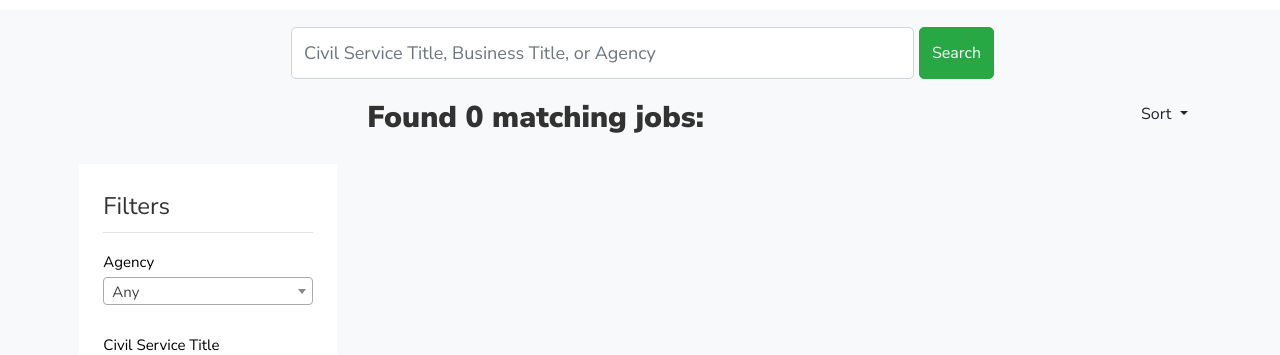
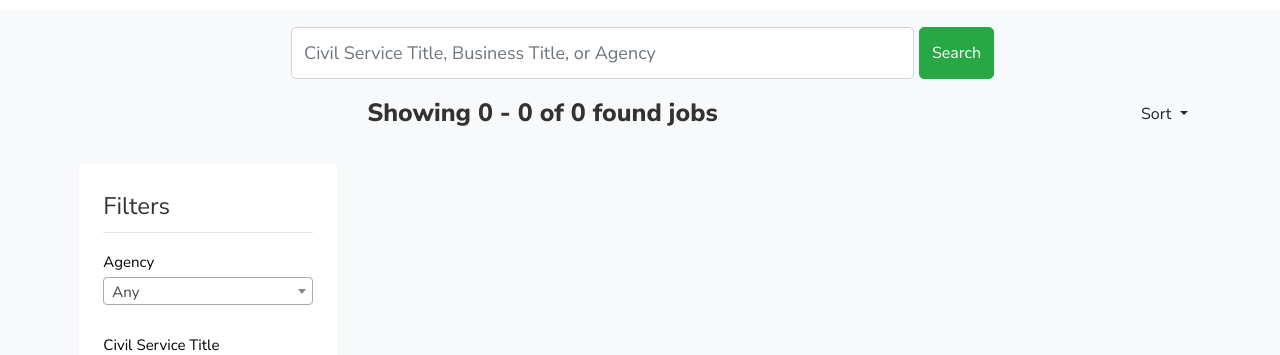
Before and after one commit to gcivil-nyu-org/nycCivilServiceJobs, a Django app: page /jobs/search/ in a window 1280 px wide. Shown: the part 116-471 px from the top of the page. Run offline with Django 3.2, Linux system fonts and the light colour scheme; data that the repository does not hold is empty; some libraries are stand-ins or nearby versions.

Commit message:
Add start and end index to jobs heading

```diff
--- a/jobs/templates/jobs/search.html
+++ b/jobs/templates/jobs/search.html
@@ -177,7 +177,7 @@
                 <div class="row col-md-12 mb-3" style="margin: 0;padding: 0;">
                     <div class="col-md-11 justify-content-center" style="padding: 0;">
                         <div class="heading-section">
-                            <h2 id='jobCount'>Found {{page_obj.paginator.count}} matching jobs: </h2>
+                            <h2 id='jobCount' class="pb-2" style="font-weight: 800; font-size: 25px;">Showing  {{page_obj.start_index}} - {{page_obj.end_index}} of {{page_obj.paginator.count}} found jobs</h2>
                         </div>
                     </div>
                     <div class="col-sm-1 btn-group sort-btn">
@@ -313,7 +313,9 @@
     function putTableData(data) {
         console.log()
         $("#listing").html(data.rendered_table);
-        $('#jobCount').text("Found " + data.count + " matching jobs: ");
+        debugger;
+        // $('#jobCount').text("Found " + data.count + " matching jobs");
+        $('#jobCount').text("Showing " + data.page_start_index + ' - ' + data.page_end_index + " of "+ data.count + " found jobs");
         $('[id^="favBtnID"]').tooltip();
         var form = $('.favJob');
         var formMessages = $('#form-messages');
--- a/jobs/views.py
+++ b/jobs/views.py
@@ -177,6 +177,8 @@ class SearchResultsView(ListView):
                     "jobs/table_content.html", context=context, request=request
                 ),
                 "count": jobs.count(),
+                "page_start_index": paginator.page(page_number).start_index(),
+                "page_end_index": paginator.page(page_number).end_index(),
             }
 
             return JsonResponse(data, safe=False)
```
